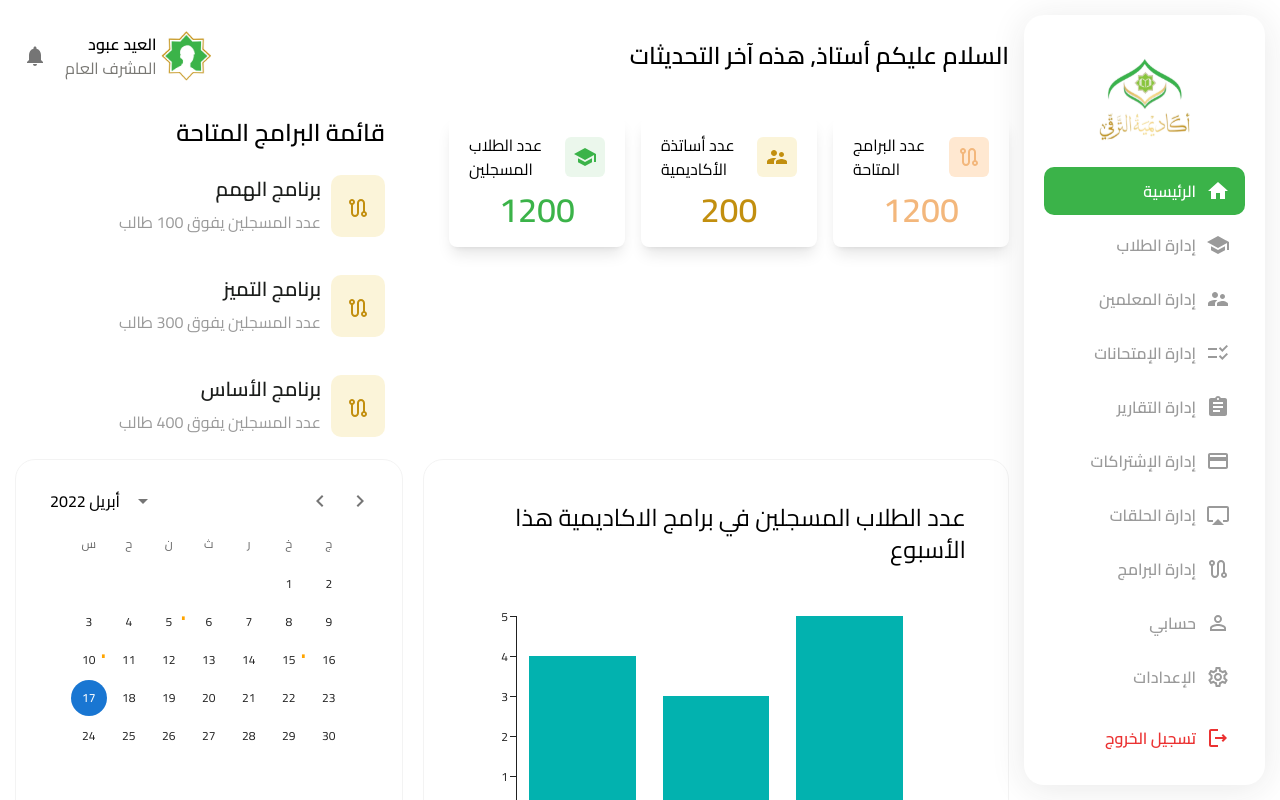
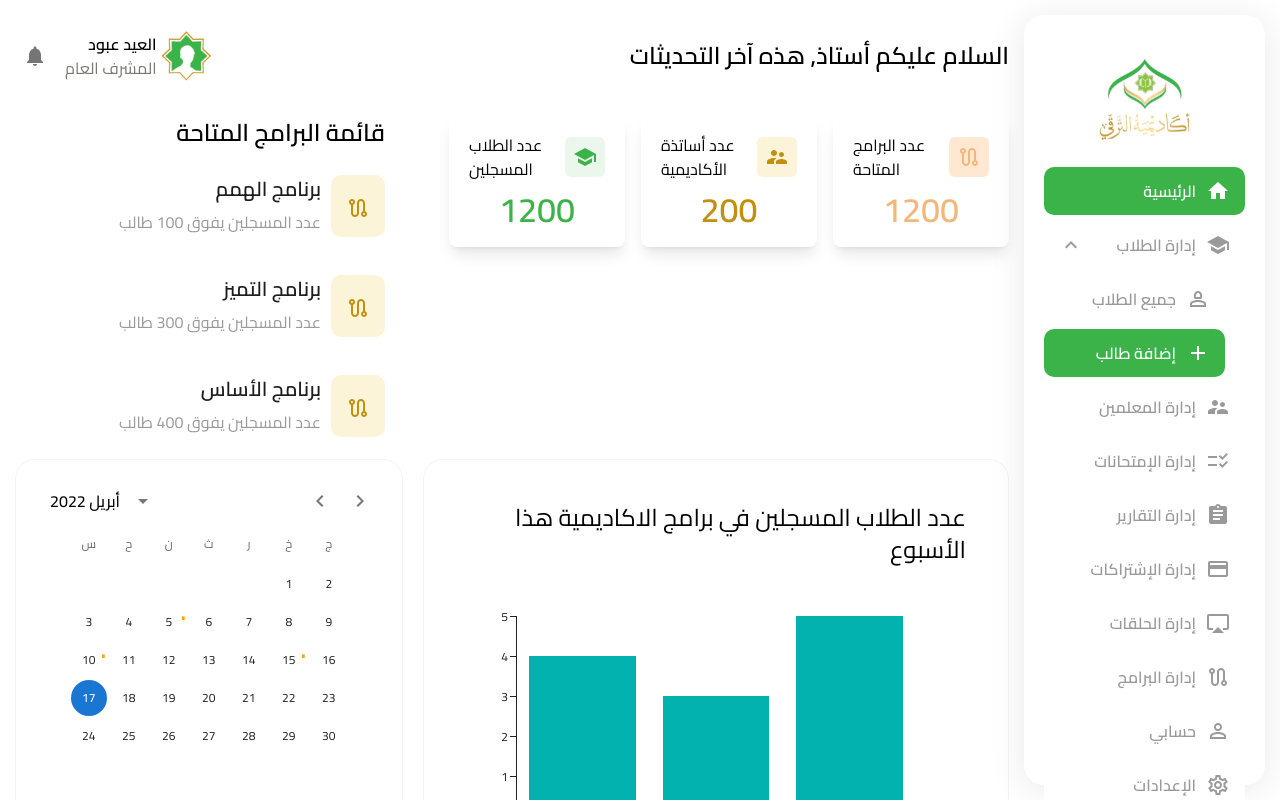
Before and after one commit to Monsef-Noubadji/Taraqi-Academy, a React (Vite) app: page /admin in a window 1280 px wide. Built offline with nearby package versions, Linux system fonts and the light colour scheme.

Commit message:
Added Student Management - 20 %

```diff
--- /dev/null
+++ b/src/components/dashboards/admin/AllStudents.jsx
@@ -0,0 +1,35 @@
+import { FormControl, InputLabel, MenuItem, Select, Typography } from '@mui/material';
+import { useRoutes, Outlet } from 'react-router-dom';
+import UISettings from '../../../theme/UISettings';
+
+const AllStudents = () => {
+
+    return (
+        <main style={{'direction':'rtl',padding:'1rem'}}>
+            <Typography variant='h5' fontWeight={800}>{'إدارة الطلاب > جميع الطلاب'}</Typography>
+            <section className='flex flex-col items-start justify-center mt-20 gap-4'>
+                <Typography variant='h7' fontWeight={700}>حدد طلاب الحلقة المراد عرضها</Typography>
+                <FormControl dir="rtl" style={{width: "350px"}}>
+                <InputLabel id="demo-simple-select-label"> الحالة </InputLabel>
+                <Select
+                  dir="rtl"
+                  style={{paddingTop: "0px", paddingBottom: '0px'}}
+                  labelId="demo-simple-select-label"
+                  id="demo-simple-select"
+                  //value={age}
+                  label="الحالة"
+                  defaultValue={0}
+                  //onChange={handleChange}
+                >
+                    <MenuItem selected value={0} style={{display: 'flex', flexDirection: 'row', justifyContent: 'center'}}> <span style={{width: 'max-content', padding: '3px 10px', borderRadius: "10px", float: 'right'}} >الكل</span> </MenuItem>
+                    <MenuItem value={10} style={{display: 'flex', flexDirection: 'row', justifyContent: 'center'}}> <span style={{width: 'max-content', padding: '3px 10px', backgroundColor: UISettings.colors.greenBG, color: UISettings.colors.green, borderRadius: "10px", float: 'right'}} >تم الدفع</span> </MenuItem>
+                    <MenuItem value={11} style={{display: 'flex', flexDirection: 'row', justifyContent: 'center'}}> <span style={{width: 'max-content', padding: '3px 10px', backgroundColor: UISettings.colors.brownBG, color: UISettings.colors.brown, borderRadius: "10px", float: 'right'}} >فترة إضافية</span> </MenuItem>
+                    <MenuItem value={12} style={{display: 'flex', flexDirection: 'row', justifyContent: 'center'}}> <span style={{width: 'max-content', padding: '3px 10px', backgroundColor: UISettings.colors.redBG, color: UISettings.colors.red, borderRadius: "10px", float: 'right'}} >لم يدفع</span> </MenuItem>
+                </Select>
+          </FormControl>
+            </section>
+        </main>
+    );
+};
+
+export default AllStudents;
--- a/src/components/dashboards/admin/main.jsx
+++ b/src/components/dashboards/admin/main.jsx
@@ -1,17 +1,15 @@
-import React, { useEffect, useRef, useState } from 'react'
+import { useEffect, useRef, useState } from 'react'
 import styled from 'styled-components'
 import logo from '../../../../src/assets/logo.svg'
 import UISettings from '../../../theme/UISettings'
 import HomeIcon from '@mui/icons-material/Home';
-import { Assignment, LogoutOutlined, MenuOpenOutlined, Notifications, PaymentOutlined, Person, RouteOutlined, SearchOutlined, SettingsOutlined } from '@mui/icons-material';
+import { Assignment, LogoutOutlined, MenuOpenOutlined, Notifications, Person2Outlined, RouteOutlined, SettingsOutlined } from '@mui/icons-material';
 import { Route, Routes, useNavigate } from 'react-router';
-import Home from './Home';
-import { useLocation } from 'react-router-dom';
-import Programs from './Programs';
+import {useLocation } from 'react-router-dom';
 import Exams from './Exams';
 import Profile from './Profile';
 import NotFound from './NotFound';
-import { IconButton, InputAdornment, List, TextField, Typography } from '@mui/material';
+import { IconButton, List, Typography } from '@mui/material';
 import HomeAfterInit from './HomeAfterInit';
 import Program from './programDetailes';
 import Subscribe from './Subscribe';
@@ -23,20 +21,17 @@ import ChecklistRtlIcon from '@mui/icons-material/ChecklistRtl';
 import PaymentIcon from '@mui/icons-material/Payment';
 import AirplayIcon from '@mui/icons-material/Airplay';
 import PersonOutlineOutlinedIcon from '@mui/icons-material/PersonOutlineOutlined';
-import ListItemButton from '@mui/material/ListItemButton';
-import ListItemIcon from '@mui/material/ListItemIcon';
-import ListItemText from '@mui/material/ListItemText';
 import ExpandLess from '@mui/icons-material/ExpandLess';
 import ExpandMore from '@mui/icons-material/ExpandMore';
 import Collapse from '@mui/material/Collapse';
-
-
+import AddIcon from '@mui/icons-material/Add';
+import AllStudents from './AllStudents.jsx'
 
 
 export default function Main() {
 
     // Detecting page
-    const [page, setPage] = useState('page');
+    const [page, setPage] = useState('');
     useEffect(() => {
         if(window.location.pathname.split('/')[2]){
             setPage(window.location.pathname.split('/')[2])
@@ -97,6 +92,12 @@ export default function Main() {
         isAdmin:true
     }
 
+    const navigateAndCloseSidebar = (route) => {
+        navigate(route);
+        setPage(route);
+        setSidebarOpen(false);
+    };
+
   return (
     <Body
         ref={swipeRef}
@@ -113,10 +114,25 @@ export default function Main() {
                         <HomeIcon style={{marginLeft: '10px'}}></HomeIcon>
                         الرئيسية
                     </SubSideBareAction>
-                    <SubSideBareAction open={page === 'programs' ? true : false} onClick={()=> {navigate('programs'); setPage('programs'); setSidebarOpen(false)}} >
+                    <div>
+                    <SubSideBareAction open={page === 'students/all'} onClick={handleClick}>
                         <SchoolIcon style={{marginLeft: '10px'}}></SchoolIcon>
-                            إدارة الطلاب
+                        إدارة الطلاب
+                    {open ? <ExpandLess style={{marginRight: 'auto'}}/> : <ExpandMore style={{marginRight: 'auto'}}/>}
                     </SubSideBareAction>
+                    <Collapse in={open} timeout="auto" unmountOnExit>
+                        <List component="div" sx={{'display':'flex',flexDirection:'column',justifyContent:'start',direction:'rtl',marginRight:'20px'}} disablePadding>
+                        <SubSideBareAction open={page === 'all' ? true : false} onClick={()=> {navigate('/admin/students/all'); setPage('all'); setSidebarOpen(false)}}>
+                            <Person2Outlined style={{marginLeft: '10px'}}></Person2Outlined>
+                            جميع الطلاب
+                            </SubSideBareAction>
+                        <SubSideBareAction open={page === '' ? true : false} onClick={()=> {navigate(''); setPage(''); setSidebarOpen(false)}}>
+                            <AddIcon style={{marginLeft: '10px'}}></AddIcon>
+                            إضافة طالب
+                        </SubSideBareAction>
+                        </List>
+                    </Collapse>
+                    </div>
                     <SubSideBareAction open={page === 'subscribe' ? true : false} onClick={()=> {navigate('subscribe'); setPage('subscribe'); setSidebarOpen(false)}}>
                         <SupervisorAccountIcon style={{marginLeft: '10px'}}></SupervisorAccountIcon>
                         إدارة المعلمين
@@ -190,11 +206,10 @@ export default function Main() {
 
             </section>
 
-
             </Navbar>
             <Routes >
                 <Route exact path="/" element={<HomeAfterInit windowSize={windowSize}/>}></Route>
-                <Route exact path="/programs" element={<Programs  windowSize={windowSize} />}></Route>
+                <Route exact name='جميع الطلاب' path="/students/all" element={<AllStudents  windowSize={windowSize} />}></Route>
                 <Route exact path="/programs/program/*" element={<Program  windowSize={windowSize} />}></Route>
                 <Route exact path="/subscribe" element={<Subscribe  windowSize={windowSize} />}></Route>
                 <Route exact path="/exams" element={<Exams  windowSize={windowSize} />}></Route>
```
